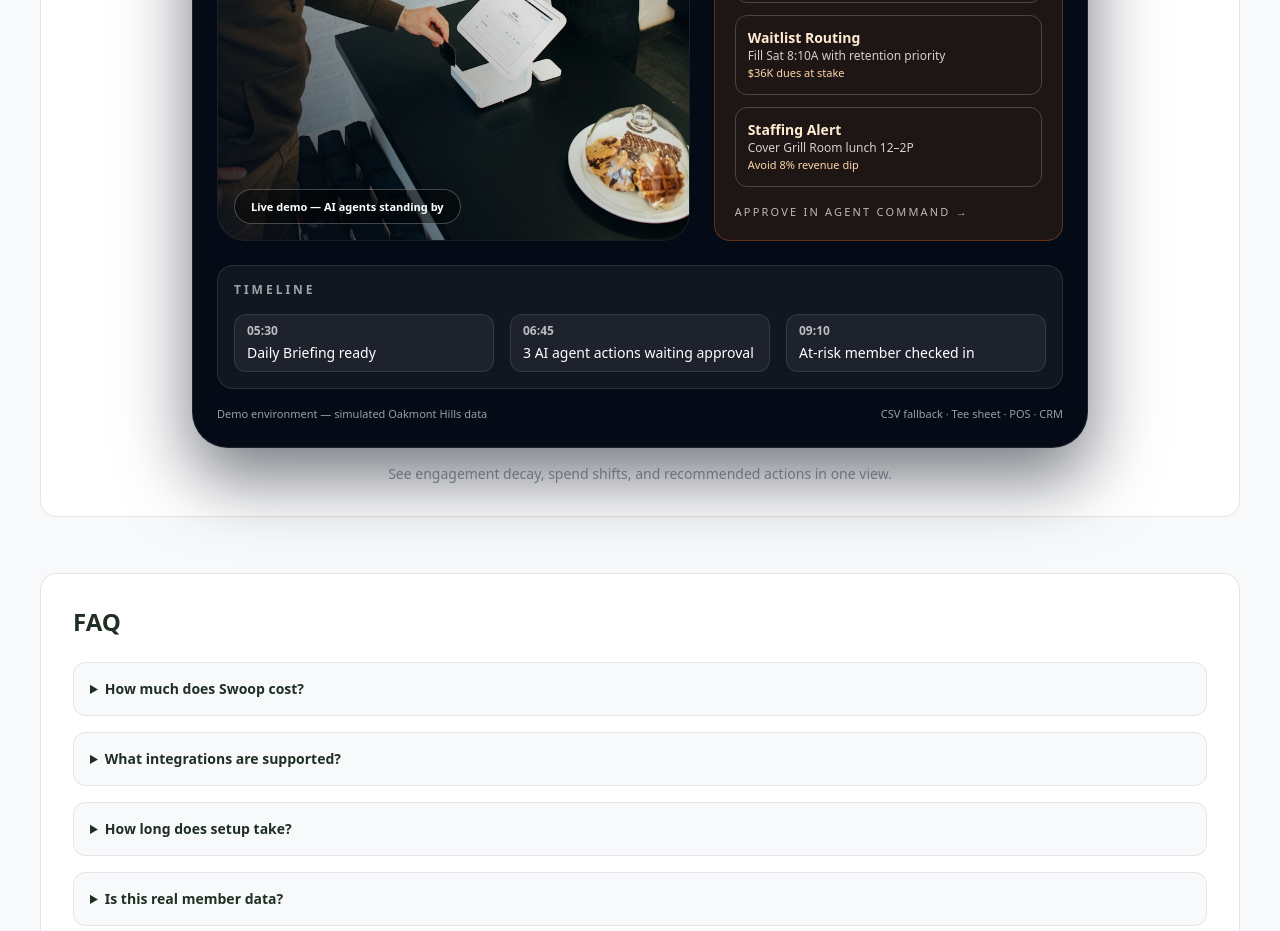
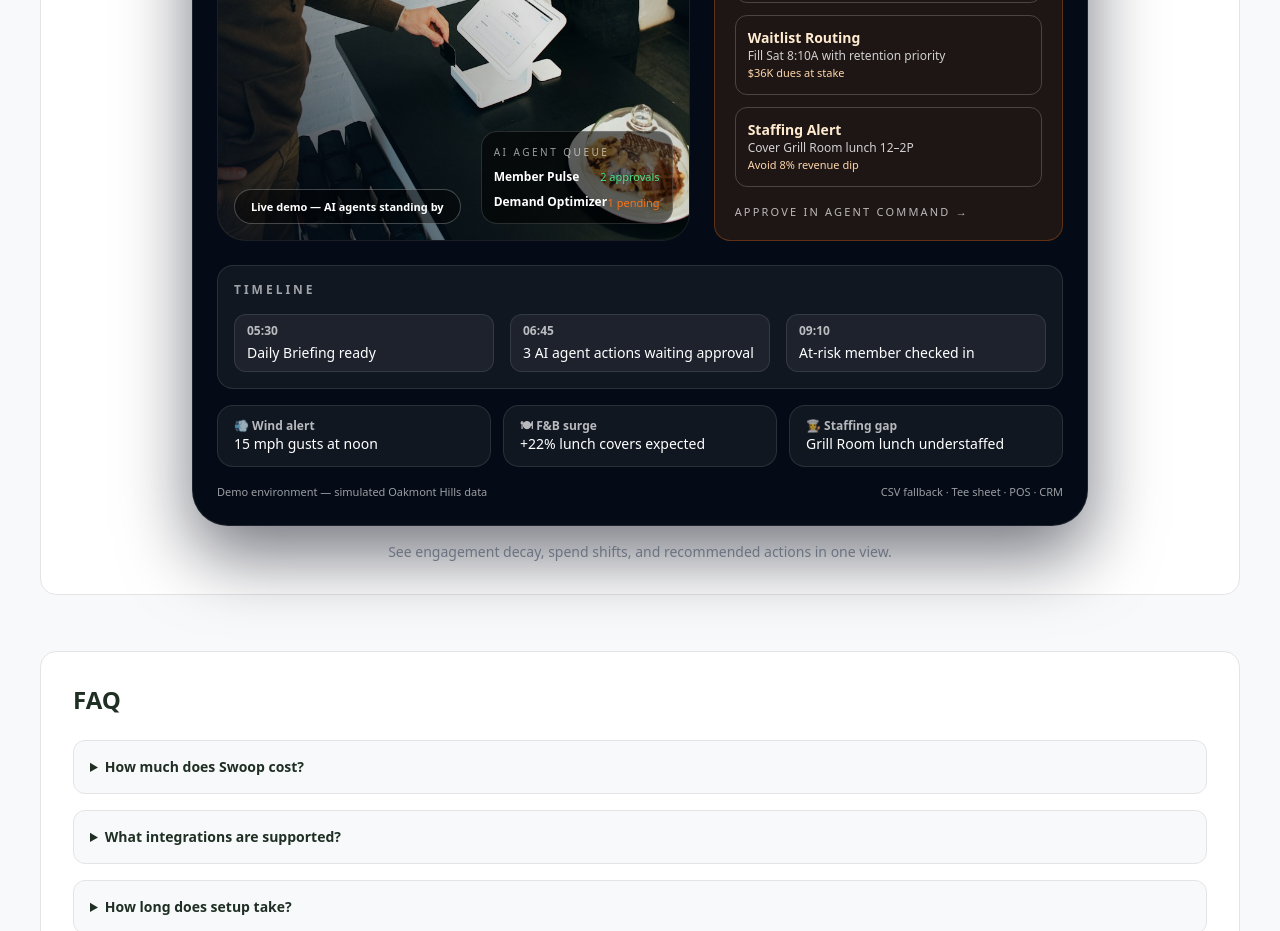
Before and after one commit to ty-hayes-82/swoop-member-intelligence-website, a Next.js app: page / in a window 1280 px wide. Shown: the part 4040-4971 px from the top of the page. Built offline with nearby package versions, Linux system fonts and the light colour scheme.

Commit message:
feat: upgrade homepage artifact mock (ON-02)

```diff
--- a/app/page.jsx
+++ b/app/page.jsx
@@ -100,6 +100,16 @@ function DailyBriefingMock() {
     { label: 'Revenue at risk', value: '$54K', sub: 'If no action is taken' },
   ]
 
+  const agentStatuses = [
+    { name: 'Member Pulse', state: '2 approvals', accent: '#4ADE80' },
+    { name: 'Demand Optimizer', state: '1 pending', accent: '#F97316' },
+  ]
+  const opsInsights = [
+    { label: 'Wind alert', detail: '15 mph gusts at noon', icon: '💨' },
+    { label: 'F&B surge', detail: '+22% lunch covers expected', icon: '🍽' },
+    { label: 'Staffing gap', detail: 'Grill Room lunch understaffed', icon: '👩‍🍳' },
+  ]
+
   return (
     <div className="w-full max-w-4xl rounded-[36px] border border-white/10 bg-[#050B16] p-6 text-left text-white shadow-[0_30px_70px_rgba(6,10,24,0.55)]">
       <div className="flex flex-wrap items-center justify-between text-[11px] uppercase tracking-[0.3em] text-white/70">
@@ -129,6 +139,17 @@ function DailyBriefingMock() {
           </div>
           <div className="pointer-events-none absolute bottom-4 left-4 rounded-full border border-white/25 bg-black/40 px-4 py-2 text-[11px] font-semibold text-white">
             Live demo — AI agents standing by
+          </div>
+          <div className="pointer-events-none absolute bottom-4 right-4 w-48 rounded-2xl border border-white/15 bg-black/55 p-3 text-[11px]">
+            <p className="text-[10px] uppercase tracking-[0.25em] text-white/60">AI agent queue</p>
+            <div className="mt-2 space-y-2">
+              {agentStatuses.map((agent) => (
+                <div key={agent.name} className="flex items-center justify-between text-white">
+                  <span className="text-xs font-semibold">{agent.name}</span>
+                  <span className="text-[11px]" style={{ color: agent.accent }}>{agent.state}</span>
+                </div>
+              ))}
+            </div>
           </div>
         </div>
 
@@ -177,6 +198,15 @@ function DailyBriefingMock() {
             </div>
           ))}
         </div>
+      </div>
+
+      <div className="mt-4 grid gap-3 md:grid-cols-3">
+        {opsInsights.map((insight) => (
+          <div key={insight.label} className="rounded-2xl border border-white/10 bg-white/5 px-4 py-3">
+            <p className="text-xs font-semibold text-white/70">{insight.icon} {insight.label}</p>
+            <p className="text-sm text-white">{insight.detail}</p>
+          </div>
+        ))}
       </div>
 
       <div className="mt-4 flex flex-wrap items-center justify-between gap-2 text-[11px] text-white/60">
```
